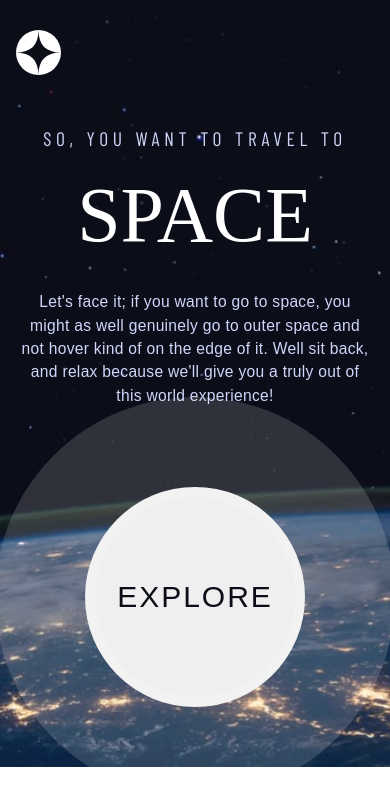
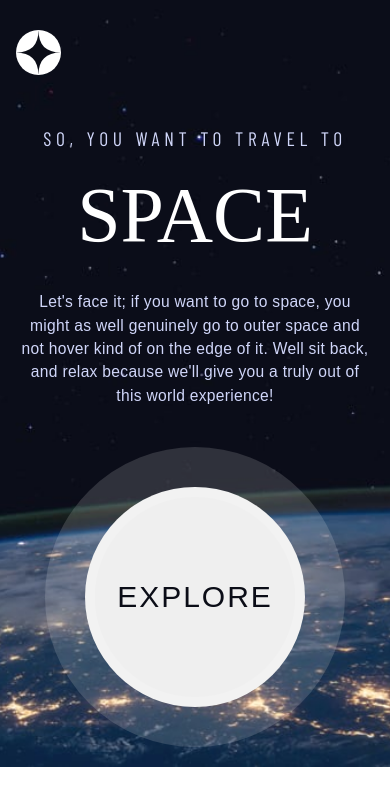
Before and after one commit to paulinagadea/Space-Travel-Page, a React (Create React App) app: page / in a window 390 px wide. In both pictures the pointer is over the button "EXPLORE". Shown: the top 806 px of the page. Built offline with nearby package versions, Linux system fonts and the light colour scheme; the HTML template or start-up script is replaced by a standard one; a web font is replaced by a local one.

Commit message:
testing mobile home 9

```diff
--- a/src/components/home/Home.module.css
+++ b/src/components/home/Home.module.css
@@ -166,4 +166,8 @@
         width: 220px;
         margin: 60px;
     }
+
+    .button:hover::after {
+        border: 50px solid hsla(0, 0%, 100%, 0.15);
+    }
 }
```
